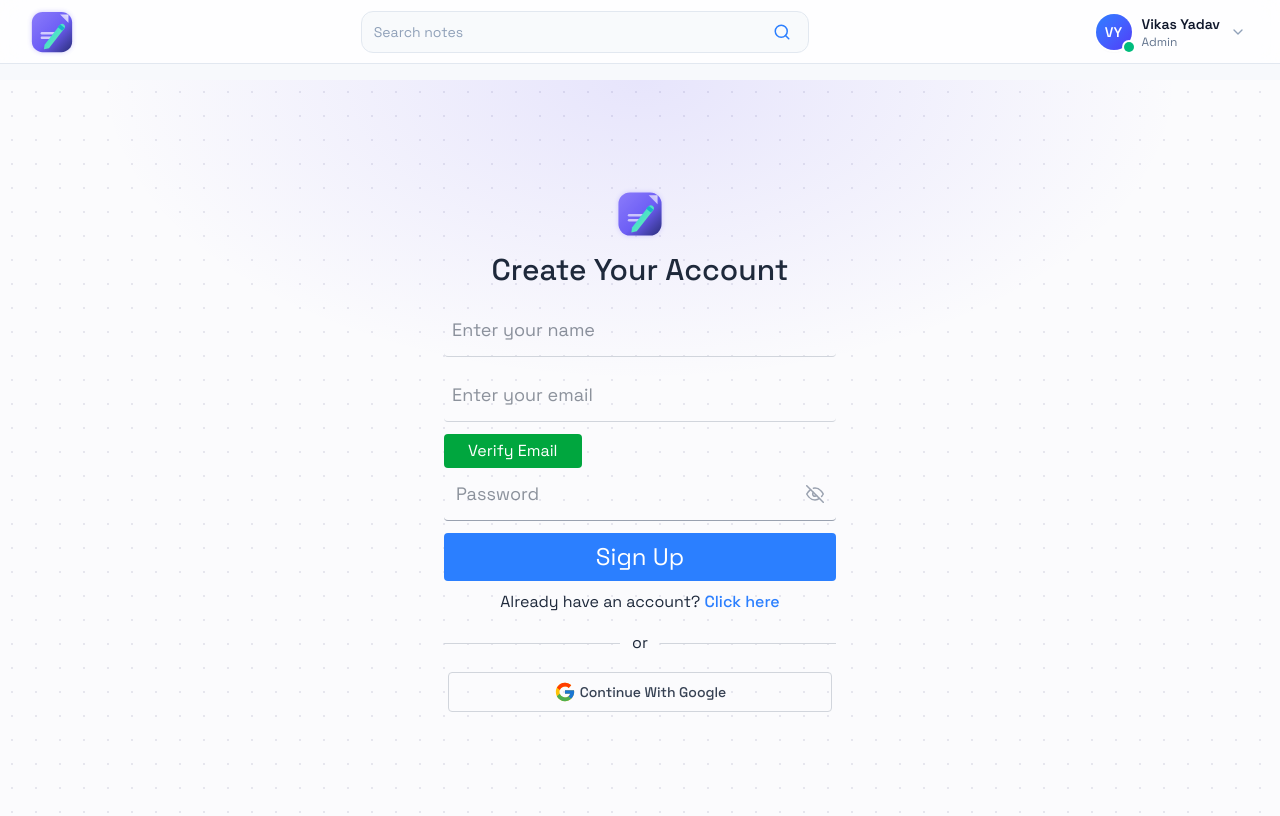
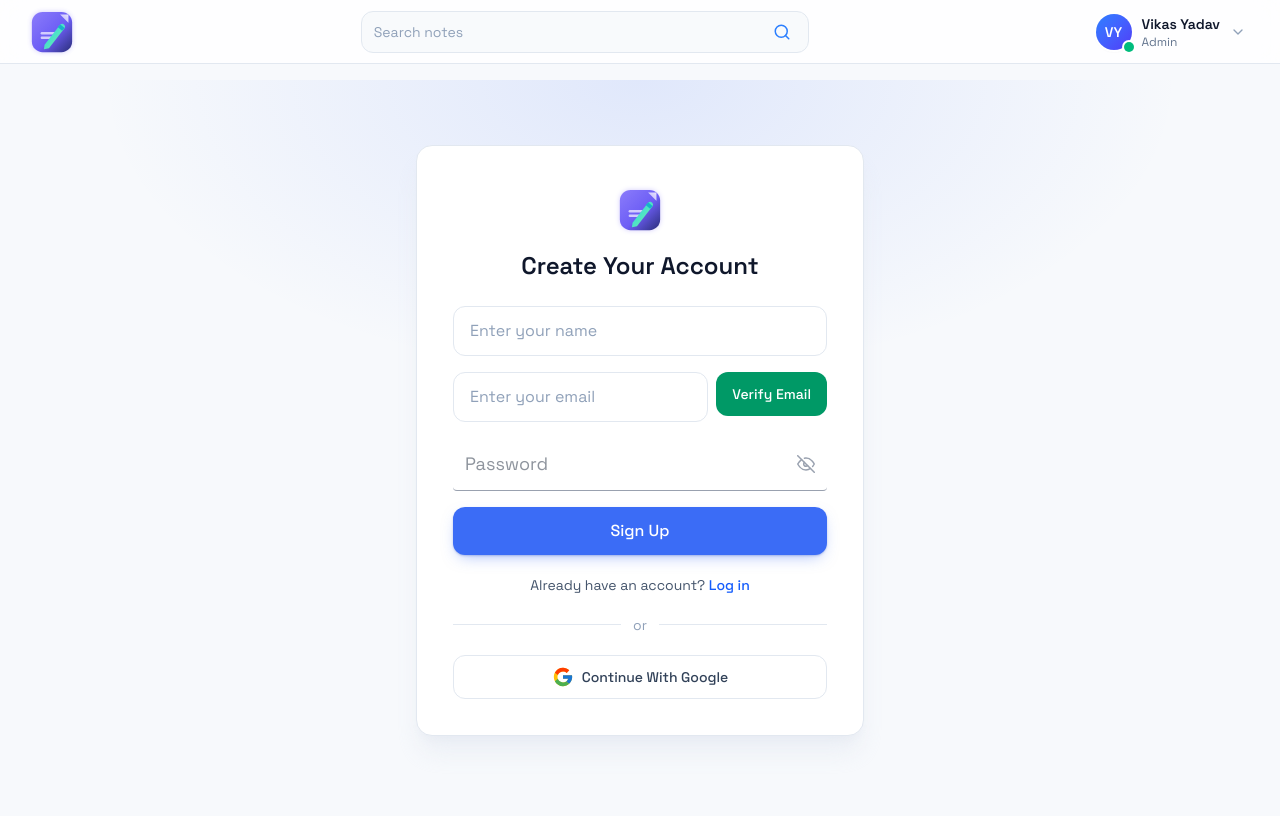
Before and after one commit to vikascoldi/notes, a React app in the folder Frontend/: page /signup in a window 1280 px wide. Built offline with nearby package versions, Linux system fonts and the light colour scheme; the HTML template or start-up script is replaced by a standard one.

Commit message:
auto update

```diff
--- a/Frontend/src/auth/Login.jsx
+++ b/Frontend/src/auth/Login.jsx
@@ -31,25 +31,28 @@ const Login = () => {
       <Navbar />
 
       <div
-        className="min-h-[calc(100vh-5rem)] pt-28 flex items-center justify-center"
+        className="flex min-h-[calc(100vh-5rem)] items-center justify-center px-4 py-8"
         style={{
-          backgroundColor: "#FBFBFD",
-          backgroundImage: "radial-gradient(#DCDCE8 1px, transparent 1px)",
-          backgroundSize: "18px 18px",
+          backgroundImage:
+            "radial-gradient(ellipse 900px 500px at 50% 0%, rgba(59,108,246,0.12), transparent 60%)",
         }}
       >
-        <div className="w-96  bg-transparent rounded px-7 py-10  ">
-          <form onSubmit={handleLogin} className="">
+        <div className="w-full max-w-md rounded-2xl border border-slate-200 bg-white p-7 shadow-xl shadow-slate-200/60 md:p-9">
+          <form onSubmit={handleLogin}>
             <img
               src={logo}
               alt="Notes App Logo"
-                          className="w-15 mx-auto mb-2"
+              className="mx-auto mb-3 w-14"
             />
-            <h4 className="text-2xl text-center  mb-7">Login</h4>
+            <h4 className="mb-6 text-center text-2xl font-semibold text-slate-900">
+              Login
+            </h4>
             <input
               type="text"
               placeholder="Email"
-              className={`input-box  `}
+              aria-label="Email"
+              autoComplete="email"
+              className="input-box"
               value={email}
               onChange={(e) => setEmail(e.target.value)}
             />
@@ -57,34 +60,43 @@ const Login = () => {
               value={password}
               onChange={(e) => setPassword(e.target.value)}
             />
-            {error && <p className="text-sm text-red-500 pb-1 "> {error} </p>}
-            <button type="submit" className="btn-primary">
+            {error && (
+              <p
+                role="alert"
+                className="mb-3 rounded-lg bg-red-50 px-3 py-2 text-sm text-red-600"
+              >
+                {error}
+              </p>
+            )}
+            <button type="submit" className="btn-primary mt-1 font-medium">
               Login
             </button>
-            <p className="text-lg text-center mt-2">
-              Not register yet?{" "}
+            <p className="mt-4 text-center text-sm text-slate-600">
+              Not registered yet?{" "}
               <Link
                 to="/signup"
-
-                className="text-blue-600 font-medium "
+                className="font-medium text-blue-600 hover:text-blue-700 hover:underline"
               >
-                Creat new account
-              </Link>{" "}
+                Create new account
+              </Link>
             </p>
           </form>
-          <div className="flex mt-2 items-center gap-3">
-            <div className="  flex-1 h-px bg-gray-300" />
+
+          <div className="my-5 flex items-center gap-3 text-sm text-slate-400">
+            <div className="h-px flex-1 bg-slate-200" />
             <span>or</span>
-            <div className=" flex-1 h-px bg-gray-300" />
+            <div className="h-px flex-1 bg-slate-200" />
           </div>
-          <div className=" flex mt-3 items-center justify-center">
-            <button className=" w-full flex max-w-sm  items-center justify-center px-4 gap-1 transition hover:bg-gray-50   py-2 border border-gray-300 rounded ">
+
+          <button
+            type="button"
+            className="flex w-full cursor-pointer items-center justify-center gap-2 rounded-xl border border-slate-200 bg-white px-4 py-2.5 hover:bg-slate-50 active:scale-[0.99]"
+          >
             <FcGoogle size={22} />
-              <span className="text-sm text-gray-700 font-medium  cursor-pointer ">
+            <span className="text-sm font-medium text-slate-700">
               Continue With Google
             </span>
           </button>
-          </div>
         </div>
       </div>
     </>
--- a/Frontend/src/auth/Signup.jsx
+++ b/Frontend/src/auth/Signup.jsx
@@ -6,7 +6,6 @@ import { Link } from "react-router-dom";
 import logo from "../assets/notes-logo-cool.svg";
 import { FcGoogle } from "react-icons/fc";
 
-
 const Signup = () => {
   const [name, setName] = useState("");
   const [email, setEmail] = useState("");
@@ -14,7 +13,7 @@ const Signup = () => {
   const [error, setError] = useState(null);
   const handleSubmit = async (e) => {
     e.preventDefault();
-    if(!name){
+    if (!name) {
       setError("Please enter name");
       return;
     }
@@ -22,7 +21,7 @@ const Signup = () => {
       setError("Please enter valid email");
       return;
     }
-    if(!password){
+    if (!password) {
       setError("Please enter valid password");
       return;
     }
@@ -32,77 +31,96 @@ const Signup = () => {
     <>
       <Navbar />
       <div
-        className="min-h-[calc(100vh-4rem)] flex items-center  justify-center px-4  "
+        className="flex min-h-[calc(100vh-5rem)] items-center justify-center px-4 py-8"
         style={{
-          backgroundColor: "#FBFBFD",
           backgroundImage:
-            "radial-gradient(ellipse 900px 500px at 50% 0%, rgba(109,94,245,0.14), transparent 60%), radial-gradient(#e6e6ee 1px, transparent 1px)",
-          backgroundSize: "auto, 24px 24px",
+            "radial-gradient(ellipse 900px 500px at 50% 0%, rgba(59,108,246,0.12), transparent 60%)",
         }}
       >
-        <div className="  w-full max-w-md rounded px-7   bg-transparent">
+        <div className="w-full max-w-md rounded-2xl border border-slate-200 bg-white p-7 shadow-xl shadow-slate-200/60 md:p-9">
           <form onSubmit={handleSubmit}>
             <img
               src={logo}
               alt="Notes App Logo"
-              className="w-15 mx-auto mb-2"
+              className="mx-auto mb-3 w-14"
             />
 
-            <h4 className="mb-4 font-medium text-3xl text-center">
+            <h4 className="mb-6 text-center text-2xl font-semibold text-slate-900">
               Create Your Account
             </h4>
 
             <input
               type="text"
               placeholder="Enter your name"
+              aria-label="Name"
+              autoComplete="name"
               value={name}
               onChange={(e) => setName(e.target.value)}
-              className="w-full border-b border-gray-300 px-2 py-3 text-lg outline-none rounded mb-3"
+              className="input-box"
             />
 
+            <div className="mb-4 flex items-start gap-2">
               <input
                 type="email"
                 placeholder="Enter your email"
+                aria-label="Email"
+                autoComplete="email"
                 value={email}
                 onChange={(e) => setEmail(e.target.value)}
-              className="w-full border-b text-lg  border-gray-300 px-2 py-3 outline-none rounded mb-3"
+                className="input-box !mb-0 min-w-0 flex-1"
               />
-               <button className="bg-green-600 cursor-pointer px-6 py-1 rounded text-white ">Verify Email</button>
-
-
+              <button
+                type="button"
+                className="shrink-0 cursor-pointer rounded-xl bg-emerald-600 px-4 py-3 text-sm font-medium text-white hover:bg-emerald-700 active:scale-95"
+              >
+                Verify Email
+              </button>
+            </div>
 
             <PasswordInput
               value={password}
               onChange={(e) => setPassword(e.target.value)}
             />
 
-            {error && <p className="text-red-500 mb-1">{error}</p>}
+            {error && (
+              <p
+                role="alert"
+                className="mb-3 rounded-lg bg-red-50 px-3 py-2 text-sm text-red-600"
+              >
+                {error}
+              </p>
+            )}
 
-            <button
-              type="submit"
-              className=" text-2xl bg-blue-500 w-full text-white px-3 py-2 rounded cursor-pointer"
-            >
+            <button type="submit" className="btn-primary mt-1 font-medium">
               Sign Up
             </button>
 
-            <p className="mt-2 text-center">
+            <p className="mt-4 text-center text-sm text-slate-600">
               Already have an account?{" "}
-              <Link to="/login" className="text-blue-500 font-medium">
-                Click here
+              <Link
+                to="/login"
+                className="font-medium text-blue-600 hover:text-blue-700 hover:underline"
+              >
+                Log in
               </Link>
             </p>
           </form>
-          <div className="flex items-center gap-3 my-4">
-            <div className="flex-1  h-px bg-gray-300" />
+
+          <div className="my-5 flex items-center gap-3 text-sm text-slate-400">
+            <div className="h-px flex-1 bg-slate-200" />
             <span>or</span>
-            <div className="flex-1 h-px bg-gray-300" />
+            <div className="h-px flex-1 bg-slate-200" />
           </div>
-          <div className=" flex items-center justify-center">
-            <button className=" w-full flex max-w-sm  items-center justify-center px-4 gap-1 transition hover:bg-gray-50   py-2 border border-gray-300 rounded ">
+
+          <button
+            type="button"
+            className="flex w-full cursor-pointer items-center justify-center gap-2 rounded-xl border border-slate-200 bg-white px-4 py-2.5 hover:bg-slate-50 active:scale-[0.99]"
+          >
             <FcGoogle size={22} />
-               <span className="text-sm text-gray-700 font-medium  cursor-pointer ">Continue With Google</span>
+            <span className="text-sm font-medium text-slate-700">
+              Continue With Google
+            </span>
           </button>
-          </div>
         </div>
       </div>
     </>
```
Lines whose indentation alone changed are shown as unchanged.
